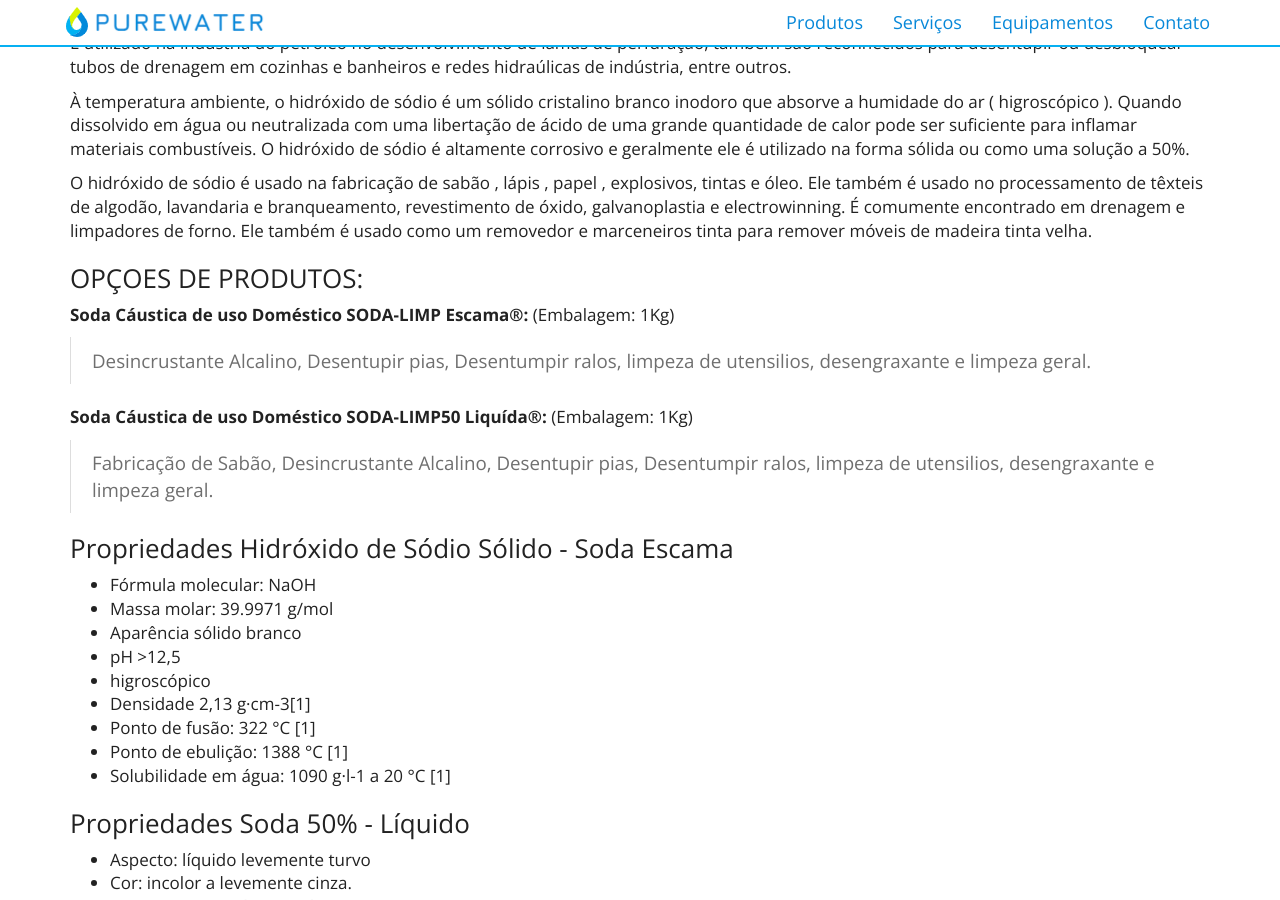
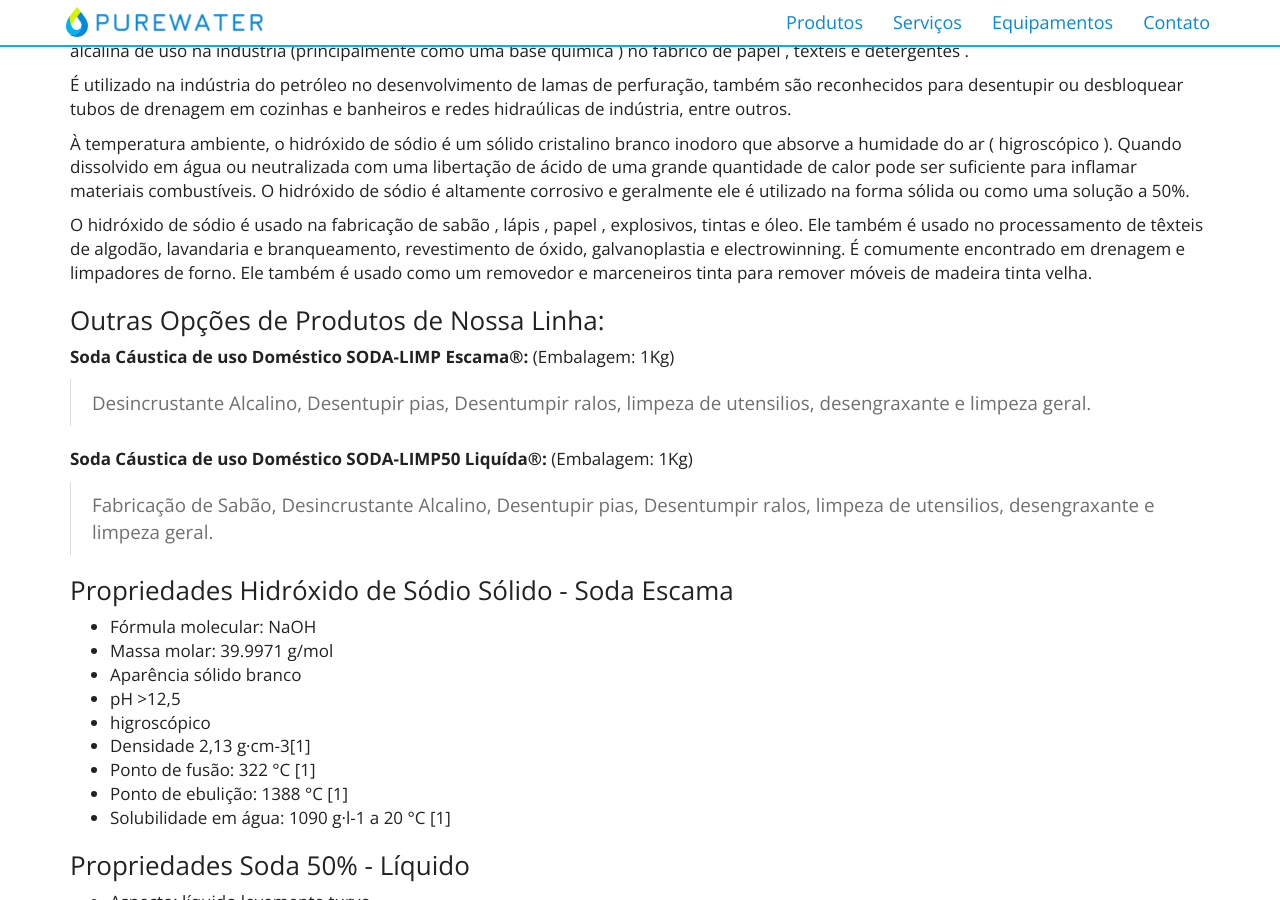
Before and after one commit to purewaterefluentes/purewaterefluentes.github.io, a Jekyll site: the page built from produtos/hidroxido-de-sodio-soda-caustica.md, in a window 1280 px wide and 900 px high, scrolled down 444 px. Built offline with Jekyll 4.4.1, drawn with Linux system fonts in a browser that asks for light colours; nearby versions of some CDN libraries; library files that are not in the unit come from our copies.

Commit message:
Update hidroxido-de-sodio-soda-caustica.md

```diff
--- a/produtos/hidroxido-de-sodio-soda-caustica.md
+++ b/produtos/hidroxido-de-sodio-soda-caustica.md
@@ -5,6 +5,8 @@
 subtitle: Hidróxido de Sódio
 ---
 ### Comprar Soda Cáustica, Comprar Hidroxido de Sódio, Encontre Aqui!
+
+>
 
 O **Hidróxido de Sódio (NaOH)**, também conhecido como **Soda Cáustica** é comercializado na forma sólida "Escamas" ou em solução cáustica alcalina de uso na indústria (principalmente como uma base química ) no fabrico de papel , têxteis e detergentes .
 
@@ -15,7 +17,7 @@
 
 O hidróxido de sódio é usado na fabricação de sabão , lápis , papel , explosivos, tintas e óleo. Ele também é usado no processamento de têxteis de algodão, lavandaria e branqueamento, revestimento de óxido, galvanoplastia e electrowinning. É comumente encontrado em drenagem e limpadores de forno. Ele também é usado como um removedor e marceneiros tinta para remover móveis de madeira tinta velha.
 
-### OPÇOES DE PRODUTOS:
+### Outras Opções de Produtos de Nossa Linha:
 
 **Soda Cáustica de uso Doméstico SODA-LIMP Escama®:** (Embalagem: 1Kg)
 >Desincrustante Alcalino, Desentupir pias, Desentumpir ralos, limpeza de utensilios, desengraxante e limpeza geral.
```
